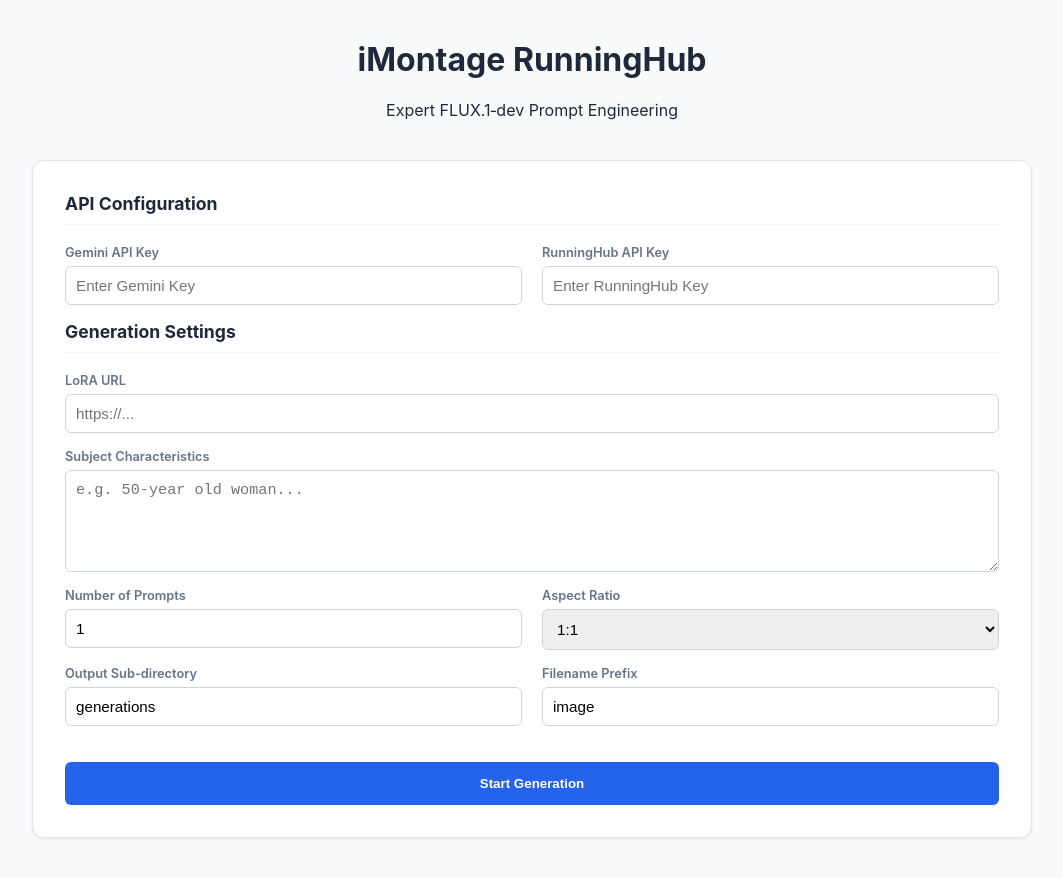
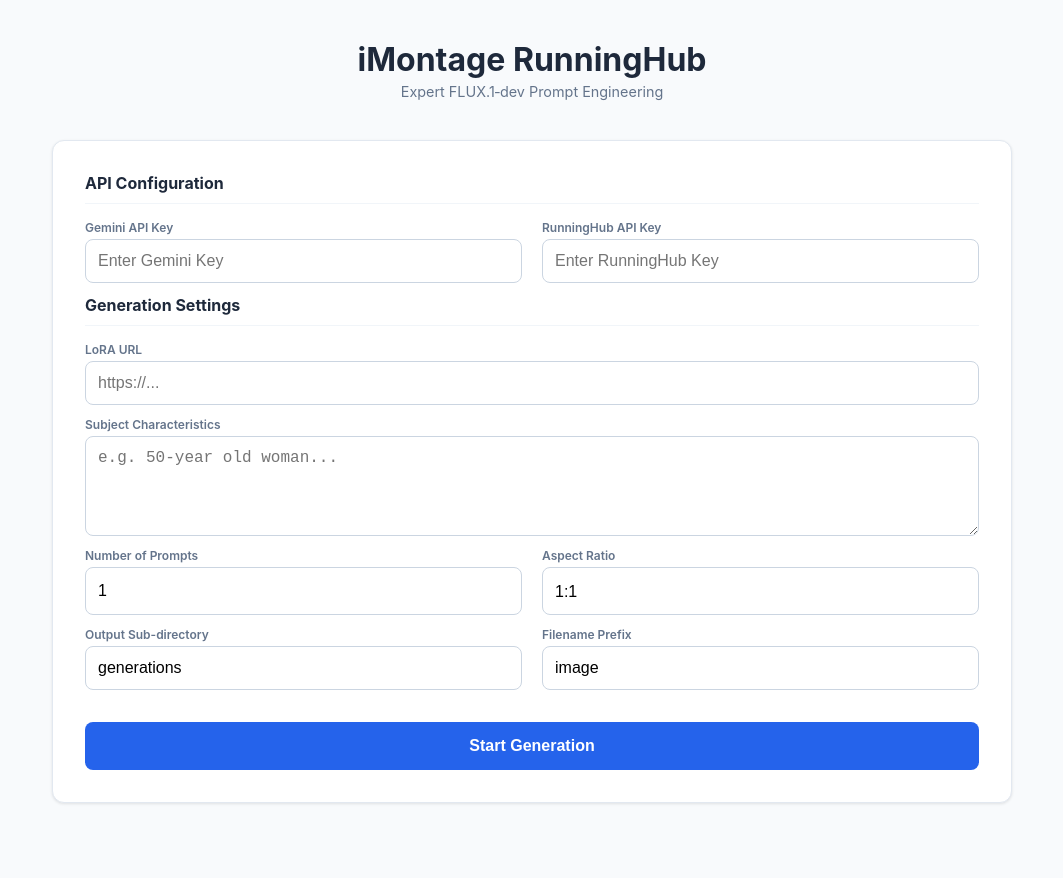
Before and after one commit to sruckh/runhub, a SvelteKit app: page / in a window 1280 px wide. Shown: the whole page, without its empty margins (108-1171 px from the left). Built offline with nearby package versions, Linux system fonts and the light colour scheme.

Commit message:
Feat: Mobile-friendly UI and PWA support
- Updated layout with responsive CSS and viewport constraints
- Fixed input field width and overflow issues on mobile
- Added PWA manifest and meta tags for home screen installation
- Implemented service worker for offline asset caching

```diff
--- a/src/app.html
+++ b/src/app.html
@@ -2,7 +2,10 @@
 <html lang="en">
 	<head>
 		<meta charset="utf-8" />
-		<meta name="viewport" content="width=device-width, initial-scale=1" />
+		<meta name="viewport" content="width=device-width, initial-scale=1, maximum-scale=1, user-scalable=0" />
+		<meta name="theme-color" content="#2563eb" />
+		<meta name="apple-mobile-web-app-capable" content="yes">
+		<meta name="apple-mobile-web-app-status-bar-style" content="black-translucent">
 		<link rel="apple-touch-icon" sizes="180x180" href="/apple-touch-icon.png">
 		<link rel="icon" type="image/png" sizes="32x32" href="/favicon-32x32.png">
 		<link rel="icon" type="image/png" sizes="16x16" href="/favicon-16x16.png">
--- a/src/routes/+page.svelte
+++ b/src/routes/+page.svelte
@@ -244,45 +244,145 @@
 </main>
 
 <style>
-    :global(body) { font-family: 'Inter', system-ui, sans-serif; background-color: #f8fafc; color: #1e293b; margin: 0; }
-    .container { max-width: 1000px; margin: 40px auto; padding: 0 20px; }
-    header { text-align: center; margin-bottom: 40px; }
-    .card, .results { background: white; padding: 32px; border-radius: 12px; box-shadow: 0 1px 3px rgba(0,0,0,0.1); margin-bottom: 24px; border: 1px solid #e2e8f0; }
-    h2 { font-size: 1.1rem; margin: 0 0 20px 0; padding-bottom: 10px; border-bottom: 1px solid #f1f5f9; }
-    .grid { display: grid; grid-template-columns: 1fr 1fr; gap: 20px; }
-    .field { margin-bottom: 16px; display: flex; flex-direction: column; }
-    label { font-size: 0.8rem; font-weight: 600; color: #64748b; margin-bottom: 6px; }
-    input, select, textarea { padding: 10px; border: 1px solid #cbd5e1; border-radius: 6px; font-size: 0.95rem; }
-    textarea { height: 80px; }
+    :global(*) {
+        box-sizing: border-box;
+    }
+    :global(body) {
+        font-family: 'Inter', system-ui, sans-serif;
+        background-color: #f8fafc;
+        color: #1e293b;
+        margin: 0;
+        -webkit-tap-highlight-color: transparent;
+        overflow-x: hidden;
+    }
+    .container {
+        max-width: 1000px;
+        margin: 0 auto;
+        padding: 20px 16px;
+        width: 100%;
+        overflow-x: hidden;
+    }
 
-    .actions { display: flex; gap: 12px; margin-top: 20px; }
-    button { flex: 1; padding: 14px; border: none; border-radius: 6px; font-weight: 600; cursor: pointer; transition: opacity 0.2s; }
+    @media (min-width: 768px) {
+        .container { margin: 40px auto; padding: 0 20px; }
+    }
+
+    header { text-align: center; margin-bottom: 24px; }
+    header h1 { font-size: 1.5rem; margin: 0; }
+    header p { font-size: 0.9rem; color: #64748b; margin-top: 4px; }
+
+    @media (min-width: 768px) {
+        header { margin-bottom: 40px; }
+        header h1 { font-size: 2rem; }
+    }
+
+    .card, .results {
+        background: white;
+        padding: 20px;
+        border-radius: 12px;
+        box-shadow: 0 1px 3px rgba(0,0,0,0.1);
+        margin-bottom: 24px;
+        border: 1px solid #e2e8f0;
+        width: 100%;
+    }
+
+    @media (min-width: 768px) {
+        .card, .results { padding: 32px; }
+    }
+
+    h2 { font-size: 1rem; margin: 0 0 16px 0; padding-bottom: 10px; border-bottom: 1px solid #f1f5f9; }
+
+    .grid {
+        display: grid;
+        grid-template-columns: 1fr;
+        gap: 12px;
+        width: 100%;
+    }
+
+    @media (min-width: 640px) {
+        .grid { grid-template-columns: 1fr 1fr; gap: 20px; }
+    }
+
+    .field { margin-bottom: 12px; display: flex; flex-direction: column; width: 100%; }
+    label { font-size: 0.75rem; font-weight: 600; color: #64748b; margin-bottom: 4px; }
+    input, select, textarea {
+        width: 100%;
+        padding: 12px;
+        border: 1px solid #cbd5e1;
+        border-radius: 8px;
+        font-size: 1rem;
+        appearance: none;
+        background-color: white;
+    }
+
+    /* Better touch targets for mobile */
+    input[type="number"], select {
+        min-height: 48px;
+    }
+
+    textarea { height: 100px; resize: vertical; }
+
+    .actions { display: flex; flex-direction: column; gap: 12px; margin-top: 20px; }
+
+    @media (min-width: 640px) {
+        .actions { flex-direction: row; }
+    }
+
+    button {
+        width: 100%;
+        min-height: 48px;
+        padding: 12px;
+        border: none;
+        border-radius: 8px;
+        font-weight: 600;
+        cursor: pointer;
+        transition: transform 0.1s, opacity 0.2s;
+        font-size: 1rem;
+    }
+    button:active { transform: scale(0.98); }
     button:hover { opacity: 0.9; }
     .btn-primary { background: #2563eb; color: white; }
     .btn-secondary { background: #e2e8f0; color: #475569; }
     .btn-danger { background: #dc2626; color: white; }
 
-    .status-badge { font-size: 0.7rem; padding: 2px 8px; border-radius: 99px; font-weight: 700; text-transform: uppercase; margin-right: 10px; }
+    .status-badge { font-size: 0.65rem; padding: 4px 8px; border-radius: 99px; font-weight: 700; text-transform: uppercase; margin-right: 8px; }
     .initializing { background: #fef3c7; color: #92400e; }
     .processing { background: #dbeafe; color: #1e40af; }
     .success { background: #dcfce7; color: #166534; }
     .failed, .cancelled { background: #fee2e2; color: #991b1b; }
 
-    .result-item { padding: 20px 0; border-bottom: 1px solid #f1f5f9; }
-    .result-content { display: grid; grid-template-columns: 200px 1fr; gap: 24px; margin-top: 15px; }
+    .result-item { padding: 16px 0; border-bottom: 1px solid #f1f5f9; width: 100%; }
+    .result-header { display: flex; align-items: center; flex-wrap: wrap; gap: 8px; }
+    .filename { font-size: 0.8rem; color: #64748b; word-break: break-all; }
+
+    .result-content {
+        display: flex;
+        flex-direction: column;
+        gap: 16px;
+        margin-top: 12px;
+        width: 100%;
+    }
+
+    @media (min-width: 768px) {
+        .result-content { display: grid; grid-template-columns: 200px 1fr; gap: 24px; }
+    }
 
     .img-container { position: relative; padding: 0; border: none; background: none; width: 100%; border-radius: 8px; overflow: hidden; }
     .img-container img { width: 100%; display: block; }
     .img-overlay { position: absolute; top: 0; left: 0; width: 100%; height: 100%; background: rgba(0,0,0,0.4); color: white; display: flex; align-items: center; justify-content: center; opacity: 0; transition: opacity 0.2s; font-size: 0.8rem; }
-    .img-container:hover .img-overlay { opacity: 1; }
+
+    @media (hover: hover) {
+        .img-container:hover .img-overlay { opacity: 1; }
+    }
 
     .loading-placeholder, .error-placeholder { width: 100%; aspect-ratio: 1; background: #f1f5f9; display: flex; align-items: center; justify-content: center; border-radius: 8px; font-size: 0.8rem; color: #94a3b8; border: 2px dashed #e2e8f0; }
-    .prompt-display textarea { width: 100%; height: 120px; background: #f8fafc; border: 1px solid #f1f5f9; }
+    .prompt-display { display: flex; flex-direction: column; width: 100%; }
+    .prompt-display textarea { width: 100%; height: 100px; background: #f8fafc; border: 1px solid #f1f5f9; font-size: 0.85rem; }
     .error-text { color: #dc2626; font-size: 0.8rem; margin-top: 8px; }
 
     /* Modal Styles */
-    .modal { position: fixed; top: 0; left: 0; width: 100%; height: 100%; background: rgba(0,0,0,0.9); z-index: 1000; display: flex; align-items: center; justify-content: center; padding: 20px; }
-    .modal-content { position: relative; max-width: 95vw; max-height: 95vh; }
-    .modal-content img { max-width: 100%; max-height: 90vh; border-radius: 8px; }
-    .close-modal { position: absolute; top: -40px; right: 0; background: none; border: none; color: white; font-size: 2.5rem; cursor: pointer; padding: 10px; line-height: 1; }
+    .modal { position: fixed; top: 0; left: 0; width: 100%; height: 100%; background: rgba(0,0,0,0.95); z-index: 1000; display: flex; align-items: center; justify-content: center; }
+    .modal-content { position: relative; width: 100%; height: 100%; display: flex; align-items: center; justify-content: center; }
+    .modal-content img { max-width: 100%; max-height: 100%; object-fit: contain; }
+    .close-modal { position: absolute; top: 20px; right: 20px; background: rgba(255,255,255,0.2); border: none; color: white; font-size: 1.5rem; cursor: pointer; padding: 10px; line-height: 1; border-radius: 50%; width: 44px; height: 44px; display: flex; align-items: center; justify-content: center; }
 </style>
```
Also changed, not shown: src/service-worker.ts (added, +68 -0 lines), static/site.webmanifest.
